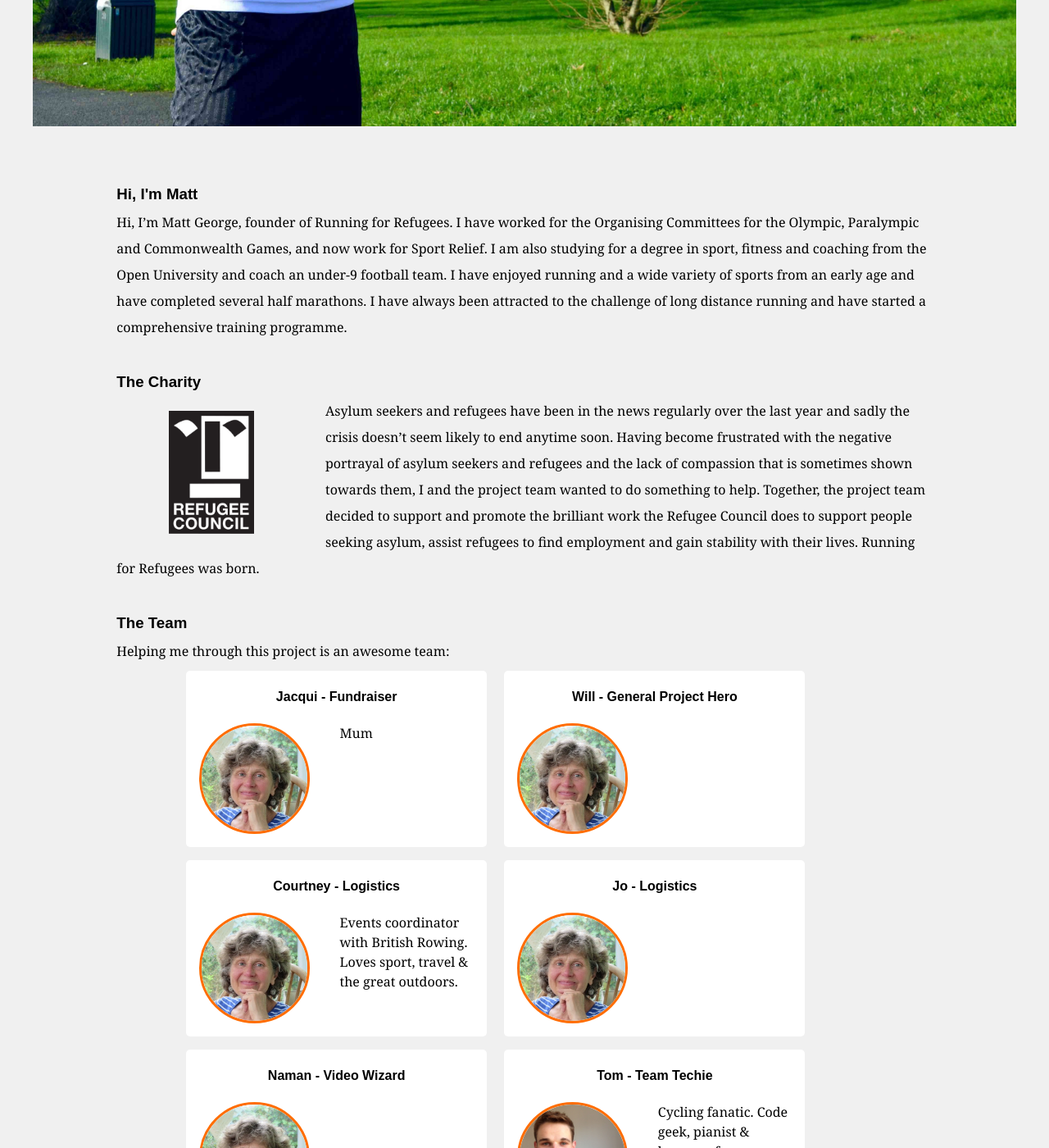
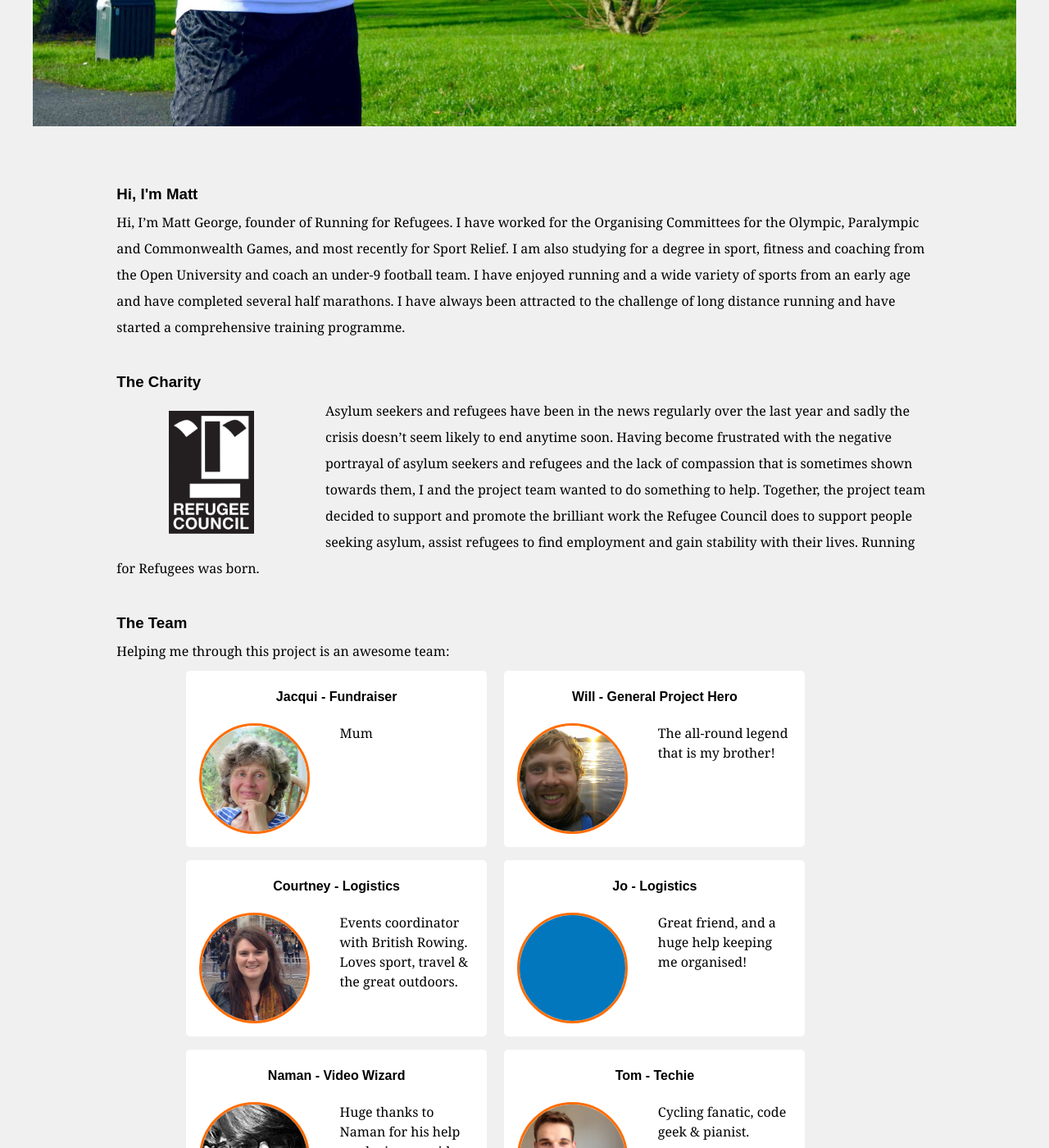
Before and after one commit to tombyers/runningforrefugees, a Jekyll site: the page built from about/index.html, in a window 1280 px wide and 1400 px high, scrolled down 826 px. Shown: the whole window at 82% size. Built offline with Jekyll 4.4.1, drawn with Linux system fonts in a browser that asks for light colours; some of the changed text lies outside the part shown.

Commit message:
About - Update

```diff
--- a/about/index.html
+++ b/about/index.html
@@ -10,7 +10,7 @@ active: about
 
   <div class="content-block">
     <h3>Hi, I'm Matt</h3>
-    <p>Hi,  I’m Matt George, founder of Running for Refugees. I have worked for the Organising Committees for the Olympic, Paralympic and Commonwealth Games, and now work for Sport Relief. I am also studying for a degree in sport, fitness and coaching from the Open University and coach an under-9 football team.
+    <p>Hi,  I’m Matt George, founder of Running for Refugees. I have worked for the Organising Committees for the Olympic, Paralympic and Commonwealth Games, and most recently for Sport Relief. I am also studying for a degree in sport, fitness and coaching from the Open University and coach an under-9 football team.
   I have enjoyed running and a wide variety of sports from an early age and have completed several half marathons. I have always been attracted to the challenge of long distance running and have started a comprehensive training programme.</p>
   </div>
 
@@ -32,33 +32,33 @@ active: about
       %}
 
       {% include team-member.html
-        image="../images/jacqui.jpg"
+        image="../images/will.jpg"
         name="Will - General Project Hero"
-        description=""
+        description="The all-round legend that is my brother!"
       %}
 
       {% include team-member.html
-        image="../images/jacqui.jpg"
+        image="../images/courtney.jpg"
         name="Courtney - Logistics"
         description="Events coordinator with British Rowing. Loves sport, travel & the great outdoors."
       %}
 
       {% include team-member.html
-        image="../images/jacqui.jpg"
+        image="../images/jo.jpg"
         name="Jo - Logistics"
-        description=""
+        description="Great friend, and a huge help keeping me organised!"
       %}
 
       {% include team-member.html
-        image="../images/jacqui.jpg"
+        image="../images/naman.jpg"
         name="Naman - Video Wizard"
-        description=""
+        description="Huge thanks to Naman for his help producing my video content."
       %}
 
       {% include team-member.html
         image="../images/tom.jpg"
-        name="Tom - Team Techie"
-        description="Cycling fanatic. Code geek, pianist & brewer of questionable beer."
+        name="Tom - Techie"
+        description="Cycling fanatic, code geek & pianist."
       %}
     </div>
 
@@ -74,6 +74,12 @@ active: about
         name="Mizuno Clothing"
         description="Serious running is helped by serious running shoes. A big thank you to Mizuno who have generously donated the shoes needed for the challenge."
       %}
+
+      {% include team-member.html
+        image="../images/injury_active.jpg"
+        name="Injury Active Clinic"
+        description="Injury Active Clinic will be providing me with all of my physio needs between now and the challenge. It is a massive relief to have such brilliant professional people look after me!"
+      %}
     </div>
   </div>
 
```
Also changed, not shown: images/courtney.jpg (added), images/injury_active.jpg (added), images/jo.jpg (added), images/naman.jpg (added), images/will.jpg (added), 3 other files.
